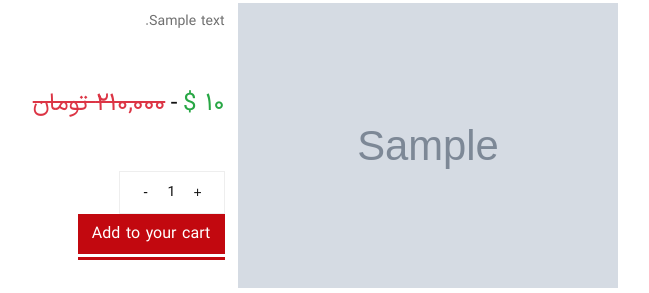
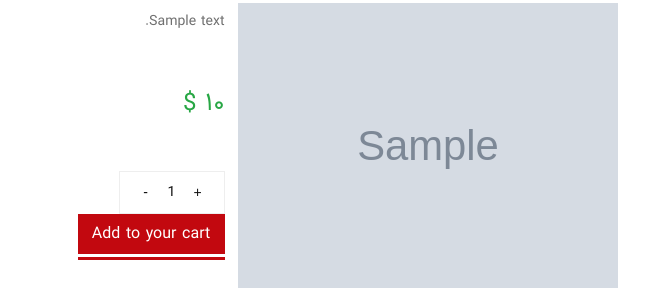
Before and after one commit to alikavz/dox, a Django app: page /products/1/ in a window 1280 px wide. Shown: the part 442-735 px from the top of the page, without its empty margins (610-1259 px from the left). Run offline with Django 4.2, Linux system fonts and the light colour scheme; tables that the repository leaves empty hold one stand-in row (values such as "Sample post"); grey boxes marked "Sample" are stand-in pictures; parts of the project's set-up code (start-up, migrations or seed data) failed here and were passed over; some libraries are stand-ins or nearby versions; some web fonts are replaced.

Commit message:
html edit and req.

```diff
--- a/productions/templates/productions/detail.html
+++ b/productions/templates/productions/detail.html
@@ -33,8 +33,8 @@
                                 </p>
                                 <div class="my-5 py-5 product-price-wrapper mb--25">
                                     <span class="money text-success">{{ productss.price|intcomma:False|trans_num }} {% trans '$' %}</span>
-                                    <span class="price-separator">-</span>
-                                    <span class="money old-price text-danger">۲۱۰,۰۰۰ تومان</span>
+{#                                    <span class="price-separator">-</span>#}
+{#                                    <span class="money old-price text-danger">۲۱۰,۰۰۰ تومان</span>#}
                                 </div>
                                 <div class="product-action d-flex align-items-sm-center align-content-center mb--30">
                                     <form action="{% url 'cart:sending' productss.id %}" method="POST">
--- a/requirements.txt
+++ b/requirements.txt
@@ -13,8 +13,9 @@ django-jalali-date==1.1.3
 django-js-asset==2.2.0
 django-rosetta==0.10.0
 environs==11.0.0
+gunicorn==23.0.0
 idna==3.7
-jalali-core==1.0.0
+jalali_core==1.0.0
 jdatetime==5.0.0
 marshmallow==3.21.3
 packaging==24.1
@@ -24,6 +25,6 @@ psycopg2-binary==2.9.9
 python-dotenv==1.0.1
 requests==2.32.3
 sqlparse==0.5.1
-typing-extensions==4.12.2
+typing_extensions==4.12.2
 tzdata==2024.1
 urllib3==2.2.2
```
